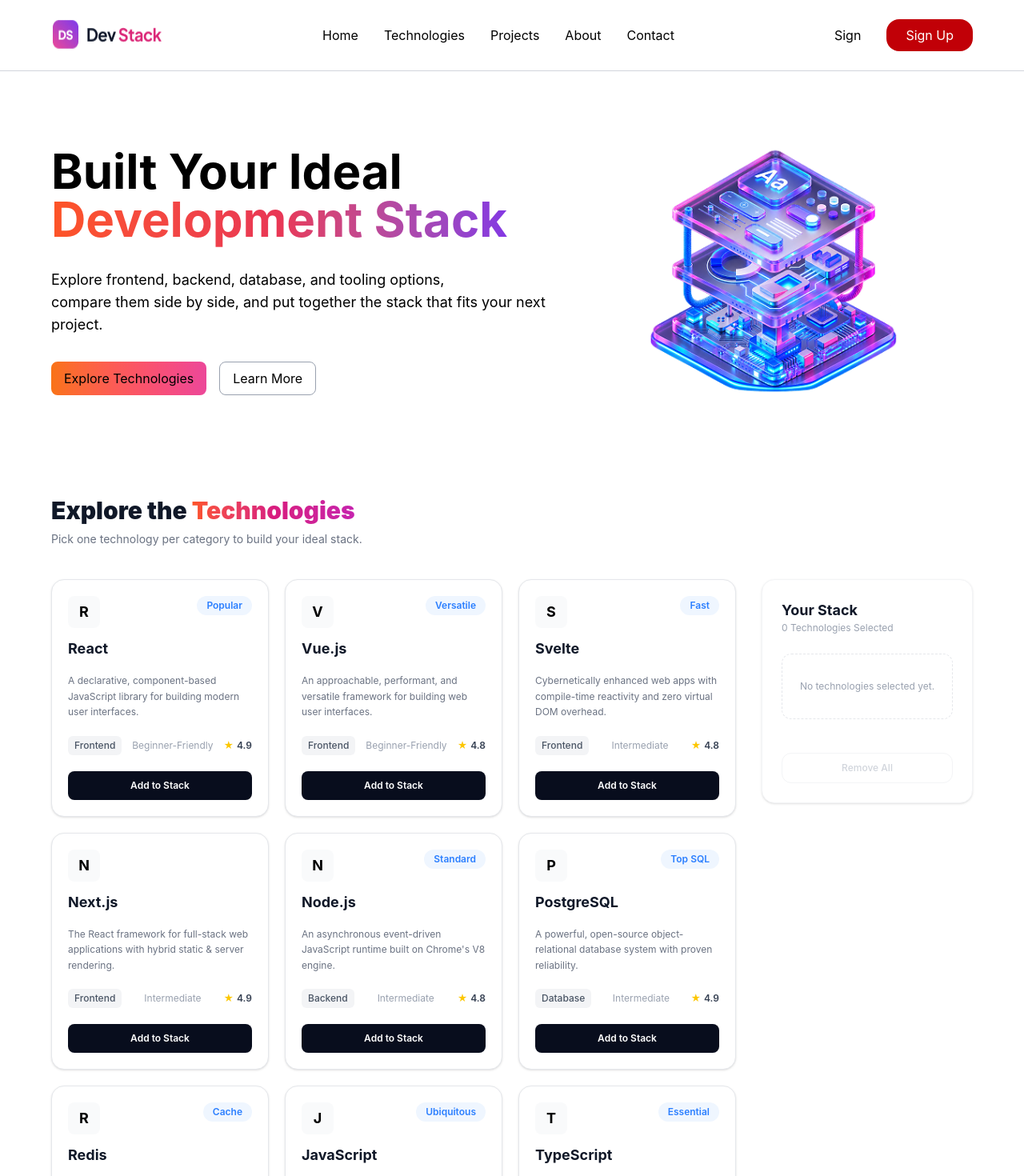
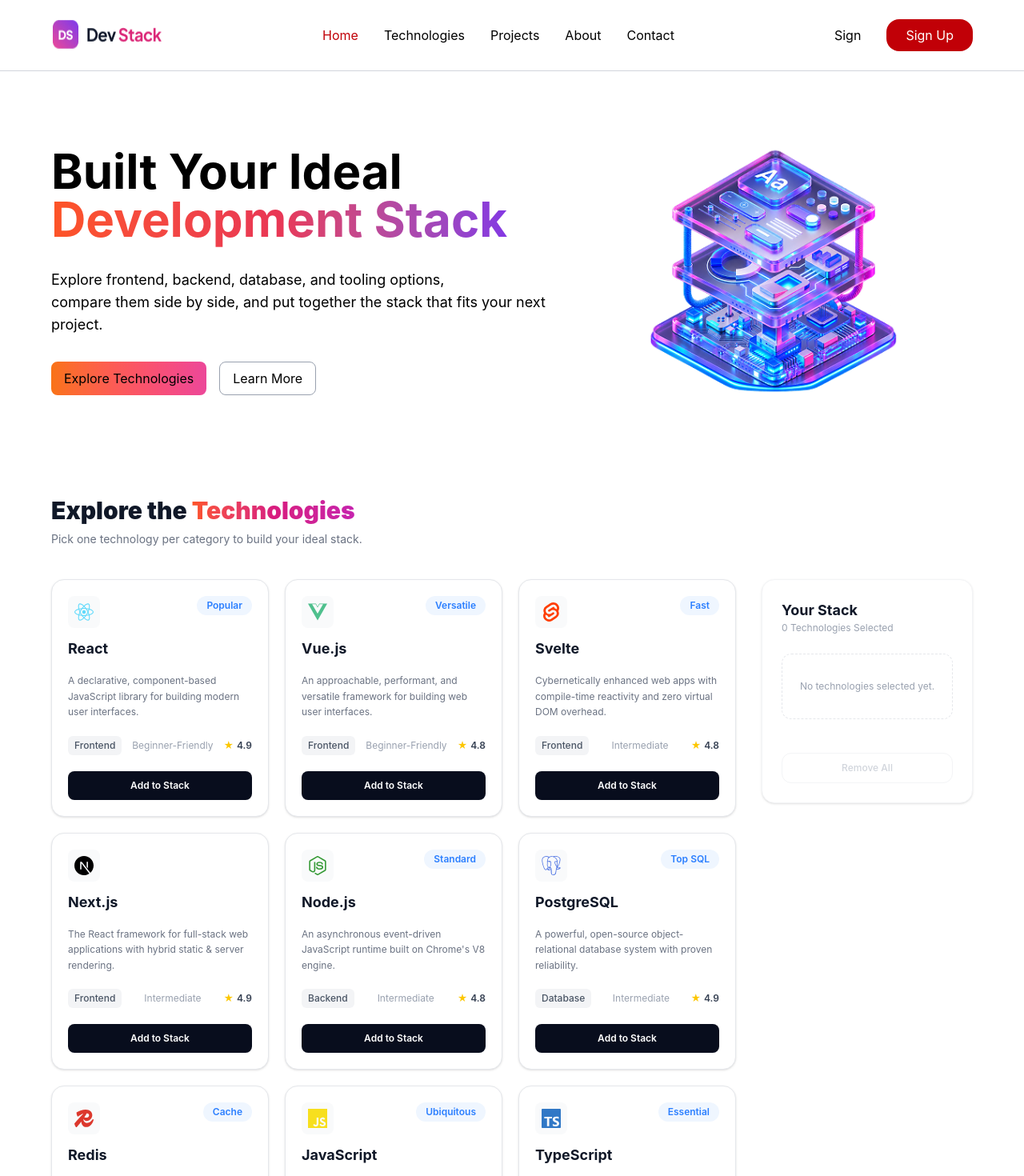
Before and after one commit to abdulalmumin-pro/ph-assignment-5, a React (Vite) app: page / in a window 1280 px wide. Shown: the top 1470 px of the page at 80% size. Built offline with nearby package versions, Linux system fonts and the light colour scheme.

Commit message:
improve nav sticky and card language logo add

```diff
--- a/src/component/Nav.tsx
+++ b/src/component/Nav.tsx
@@ -3,12 +3,12 @@ import Logo from "../assets/logo-text.png";
 
 const Nav = () => {
   return (
-    <div className="border-b border-gray-300">
+    <div className="border-b border-gray-300 sticky top-0 z-50 bg-white">
       <nav className="flex justify-between py-6 mx-16">
         <img src={Logo} alt="logo" className="items-center" />
         <ul className="flex gap-8 items-center">
           <li>
-            <a href="#">Home</a>
+            <a className="text-red-700" href="#">Home</a>
           </li>
           <li>
             <a href="#">Technologies</a>
--- a/src/component/Technologies.tsx
+++ b/src/component/Technologies.tsx
@@ -1,15 +1,52 @@
 import { use, useState } from "react";
+import type { ReactNode } from "react";
 import type { Itechnologies } from "../type/TechnologiesType";
+
+//specific icons
+import {
+  SiReact,
+  SiVuedotjs,
+  SiSvelte,
+  SiNextdotjs,
+  SiNodedotjs,
+  SiPostgresql,
+  SiRedis,
+  SiJavascript,
+  SiTypescript,
+  SiTailwindcss,
+  SiDocker,
+} from "react-icons/si";
+import { FaJava, FaCode } from "react-icons/fa";
 
 interface TechnologiesProps {
   technologiesPromise: Promise<Itechnologies[]>;
 }
 
+// React Icons & colors
+const techIconMap: Record<string, ReactNode> = {
+  React: <SiReact className="text-[#61DAFB]" />,
+  "Vue.js": <SiVuedotjs className="text-[#4FC08D]" />,
+  Svelte: <SiSvelte className="text-[#FF3E00]" />,
+  "Next.js": <SiNextdotjs className="text-black" />,
+  "Node.js": <SiNodedotjs className="text-[#339933]" />,
+  PostgreSQL: <SiPostgresql className="text-[#4169E1]" />,
+  Redis: <SiRedis className="text-[#DC382D]" />,
+  JavaScript: <SiJavascript className="text-[#F7DF1E]" />,
+  TypeScript: <SiTypescript className="text-[#3178C6]" />,
+  Java: <FaJava className="text-[#5382A1]" />,
+  "Tailwind CSS": <SiTailwindcss className="text-[#06B6D4]" />,
+  Docker: <SiDocker className="text-[#2496ED]" />,
+};
+
+
+const getTechIcon = (name: string): ReactNode => {
+  return techIconMap[name] || <FaCode className="text-gray-500" />;
+};
+
 const Technologies = ({ technologiesPromise }: TechnologiesProps) => {
   const technologies = use(technologiesPromise);
   const [selected, setSelected] = useState<Itechnologies[]>([]);
 
-  // technology selection Add / Remove
   const toggleSelect = (tech: Itechnologies) => {
     const exists = selected.some((item) => item.name === tech.name);
     if (exists) {
@@ -19,18 +56,16 @@ const Technologies = ({ technologiesPromise }: TechnologiesProps) => {
     }
   };
 
-  // Remove single technology from stack
   const handleRemove = (techName: string) => {
     setSelected((prev) => prev.filter((item) => item.name !== techName));
   };
 
-  // Clear all selected technologies
   const handleRemoveAll = () => {
     setSelected([]);
   };
 
   return (
-    <section className="mx-auto max-w-7xl px-16 py-8">
+    <section className="mx-auto max-w-7xl px-8 py-8 md:px-16">
       <div className="mb-8">
         <h2 className="text-3xl font-black text-gray-900">
           Explore the{" "}
@@ -44,10 +79,9 @@ const Technologies = ({ technologiesPromise }: TechnologiesProps) => {
         </p>
       </div>
 
-      {/* Main Grid & Stack Area */}
       <div className="grid grid-cols-1 gap-8 lg:grid-cols-4">
-        {/* Technology Cards Grid (Takes up 3 columns) */}
-        <div className="grid grid-cols-1 gap-5 md:grid-cols-2 lg:grid-cols-3 lg:col-span-3">
+        {/* Grid */}
+        <div className="grid grid-cols-1 gap-5 md:grid-cols-2 lg:col-span-3 lg:grid-cols-3">
           {technologies.map((technology) => {
             const isSelected = selected.some(
               (item) => item.name === technology.name
@@ -62,12 +96,11 @@ const Technologies = ({ technologiesPromise }: TechnologiesProps) => {
                     : "border-gray-200"
                 }`}
               >
-                {/* Top section */}
                 <div className="mb-4 flex items-start justify-between">
                   <div>
-                    {/* Icon placeholder */}
-                    <div className="mb-3 flex h-10 w-10 items-center justify-center rounded-lg bg-gray-50 text-lg font-bold">
-                      {technology.name.charAt(0)}
+                    {/* 3.icon display */}
+                    <div className="mb-3 flex h-10 w-10 items-center justify-center rounded-lg bg-gray-50 text-2xl">
+                      {getTechIcon(technology.name)}
                     </div>
 
                     <h3 className="text-lg font-bold text-gray-900">
@@ -82,12 +115,10 @@ const Technologies = ({ technologiesPromise }: TechnologiesProps) => {
                   )}
                 </div>
 
-                {/* Description */}
                 <p className="mb-5 text-xs leading-relaxed text-gray-500">
                   {technology.description}
                 </p>
 
-                {/* Category + Level + Rating */}
                 <div className="mb-5 mt-auto flex items-center justify-between gap-2 text-xs">
                   <span className="rounded-md bg-gray-100 px-2 py-1 font-medium text-gray-600">
                     {technology.category}
@@ -95,13 +126,12 @@ const Technologies = ({ technologiesPromise }: TechnologiesProps) => {
 
                   <span className="text-gray-400">{technology.level}</span>
 
-                  <span className="font-semibold text-gray-700 flex items-center gap-1">
+                  <span className="flex items-center gap-1 font-semibold text-gray-700">
                     <span className="text-yellow-400">★</span>
                     {technology.rating}
                   </span>
                 </div>
 
-                {/* Dynamic Button State */}
                 <button
                   type="button"
                   onClick={() => toggleSelect(technology)}
@@ -118,7 +148,7 @@ const Technologies = ({ technologiesPromise }: TechnologiesProps) => {
           })}
         </div>
 
-        {/* Right Side: Your Stack Panel (Takes up 1 column) */}
+        {/* Selected Items */}
         <div className="lg:col-span-1">
           <div className="sticky top-6 flex flex-col rounded-2xl border border-gray-100 bg-white p-6 shadow-sm">
             <h4 className="text-lg font-bold text-gray-900">Your Stack</h4>
@@ -127,10 +157,9 @@ const Technologies = ({ technologiesPromise }: TechnologiesProps) => {
               {selected.length === 1 ? "Technology" : "Technologies"} Selected
             </p>
 
-            {/* Selected Tech List */}
-            <div className="mb-6 space-y-3 min-h-[100px]">
+            <div className="mb-6 min-h-[100px] space-y-3">
               {selected.length === 0 ? (
-                <p className="text-center py-8 text-xs text-gray-400 border border-dashed border-gray-200 rounded-xl">
+                <p className="rounded-xl border border-dashed border-gray-200 py-8 text-center text-xs text-gray-400">
                   No technologies selected yet.
                 </p>
               ) : (
@@ -140,8 +169,9 @@ const Technologies = ({ technologiesPromise }: TechnologiesProps) => {
                     className="flex items-center justify-between rounded-xl border border-gray-100 bg-gray-50/50 px-3 py-2.5"
                   >
                     <div className="flex items-center gap-3">
-                      <div className="flex h-7 w-7 items-center justify-center rounded-md bg-white text-xs font-bold text-gray-700 shadow-xs">
-                        {tech.name.charAt(0)}
+
+                      <div className="flex h-7 w-7 items-center justify-center rounded-md bg-white text-base shadow-xs">
+                        {getTechIcon(tech.name)}
                       </div>
                       <div>
                         <h5 className="text-xs font-bold text-gray-800">
@@ -156,7 +186,7 @@ const Technologies = ({ technologiesPromise }: TechnologiesProps) => {
                     <button
                       type="button"
                       onClick={() => handleRemove(tech.name)}
-                      className="text-gray-400 hover:text-red-500 transition p-1"
+                      className="p-1 text-gray-400 transition hover:text-red-500"
                       title="Remove technology"
                     >
                       ✕
@@ -166,15 +196,14 @@ const Technologies = ({ technologiesPromise }: TechnologiesProps) => {
               )}
             </div>
 
-            {/* Clear Button */}
             <button
               type="button"
               disabled={selected.length === 0}
               onClick={handleRemoveAll}
               className={`w-full rounded-xl border py-2.5 text-xs font-medium transition ${
                 selected.length > 0
-                  ? "border-red-100 text-red-500 hover:bg-red-50 cursor-pointer"
-                  : "border-gray-100 text-gray-300 cursor-not-allowed"
+                  ? "cursor-pointer border-red-100 text-red-500 hover:bg-red-50"
+                  : "cursor-not-allowed border-gray-100 text-gray-300"
               }`}
             >
               Remove All
```
Also changed, not shown: public/data.json (line endings or trailing spaces).
